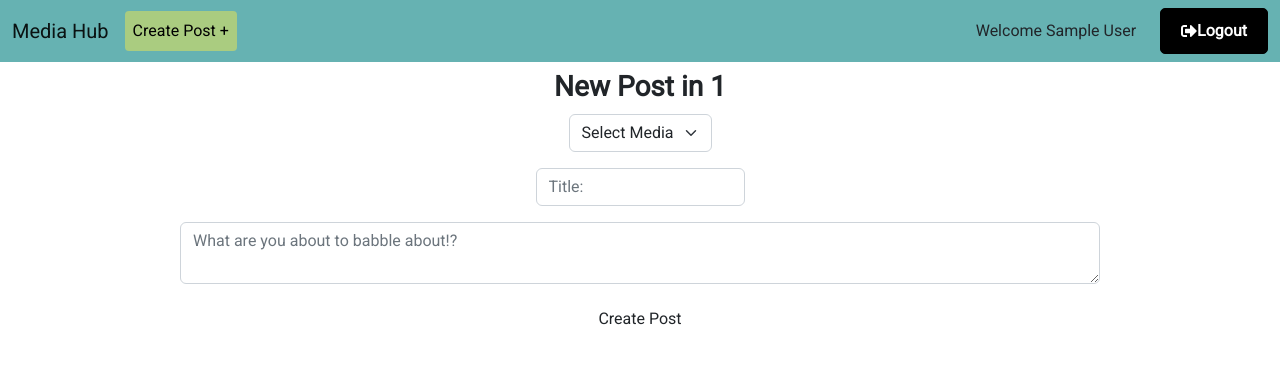
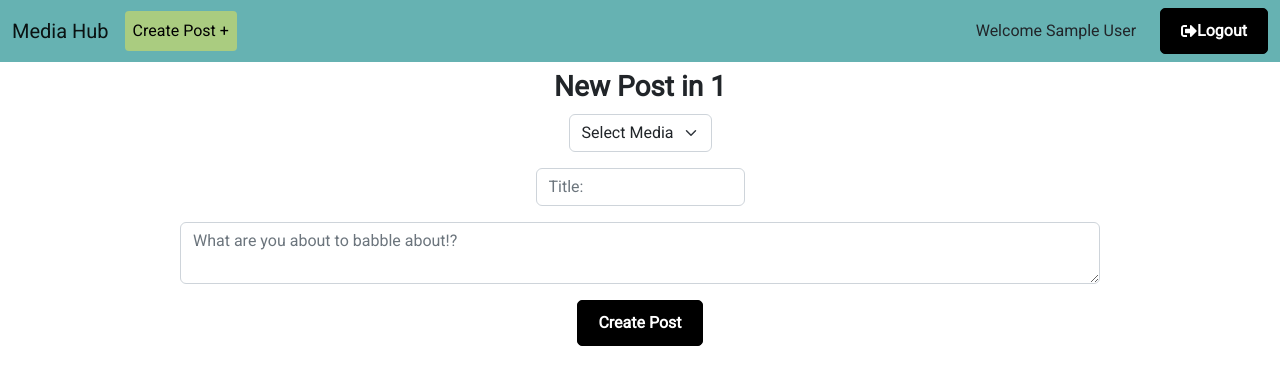
Before and after one commit to CEB-inc/front-end, a React (Vite) app: page /post/new/1 in a window 1280 px wide. Shown: the top 384 px of the page. Built offline with nearby package versions, Linux system fonts and the light colour scheme; no server answers; sample sign-in values are in the browser's storage; a web font is replaced by a local one.

Commit message:
remove flash, updated buttons

```diff
--- a/package.json
+++ b/package.json
@@ -15,7 +15,6 @@
     "boring-avatars": "^1.7.0",
     "react": "^18.0.0",
     "react-dom": "^18.0.0",
-    "react-flash-message": "^1.0.8",
     "react-hook-form": "^7.33.1",
     "react-icons": "^4.4.0",
     "react-redux": "^8.0.2",
--- a/src/components/pages/NewPost.jsx
+++ b/src/components/pages/NewPost.jsx
@@ -3,7 +3,6 @@ import { useNavigate, useParams } from "react-router-dom";
 import { useSelector, useDispatch } from "react-redux";
 import { createPost } from "../features/posts/postSlice";
 import usePostContext from "../../usePostContext";
-import FlashMessage from "react-flash-message";
 import "/src/index.css";
 
 function NewPost() {
@@ -13,7 +12,6 @@ function NewPost() {
   const [title, setTitle] = useState("");
   const [body, setBody] = useState("");
   const [score, setScore] = useState("");
-  const [errored, setErrored] = useState(false);
   const dispatch = useDispatch();
 
   const { user } = useSelector((state) => state.auth);
@@ -21,10 +19,6 @@ function NewPost() {
   // useNavigate lets us force the user to a path
   const nav = useNavigate();
 
-  // clear errors on field changes
-  useEffect(() => {
-    setErrored(false);
-  }, [media, title, body, score]);
 
   // Checks to see if a user is logged in
   // If no user, redirects to login
@@ -67,13 +61,6 @@ function NewPost() {
     <>
       <h2 className="fw-bold fs-3 d-flex justify-content-center">New Post in {category}</h2>
       <form className="container" onSubmit={submit}>
-        {errored && (
-          <FlashMessage duration={5000}>
-            <div className="alert alert-danger" role="alert">
-              Please fill in all fields.
-            </div>
-          </FlashMessage>
-        )}
         <div className="mb-3 d-flex justify-content-center">
           <div>
             <select className="form-select" value={media} onChange={(e) => setMedia(e.target.value)}>
@@ -120,7 +107,7 @@ function NewPost() {
         ) : (
           ""
         )}
-        <button className="btn m-auto">Create Post</button>
+        <button id="butt1" className="btn m-auto">Create Post</button>
       </form>
     </>
   );
--- a/src/components/pages/ShowPost.jsx
+++ b/src/components/pages/ShowPost.jsx
@@ -44,7 +44,7 @@ function ShowPost() {
       <div className="d-flex justify-content-center">
         {currentUserId === post.user && (
           <div className="d-flex">
-            <button id='butt' type="button" className="btn m-1"
+            <button id='butt3' type="button" className="btn m-1"
               onClick={() => {
                 dispatchAuth(deletePost(post._id));
                 dispatch({ type: "deletePost", payload: post._id });
@@ -53,7 +53,7 @@ function ShowPost() {
             >
               Delete
             </button>
-            <button id='butt' type="button" className="btn m-1"
+            <button id='butt4' type="button" className="btn m-1"
               onClick={() => {
                 nav(`/post/${post._id}/edit`);
               }}
--- a/src/index.css
+++ b/src/index.css
@@ -132,6 +132,69 @@ h3 {
   justify-content: center;
 }
 
+#butt4:hover {
+  background: #ffd451;
+  color: #000;
+}
+
+#butt4 {
+  padding: 10px 20px;
+  border: 1px solid #000;
+  border-radius: 5px;
+  background: #000;
+  color: #fff;
+  font-size: 16px;
+  font-weight: 700;
+  cursor: pointer;
+  text-align: center;
+  appearance: button;
+  display: flex;
+  align-items: center;
+  justify-content: center;
+}
+
+#butt3:hover {
+  background: #ff3434;
+  color: #000;
+}
+
+#butt3 {
+  padding: 10px 20px;
+  border: 1px solid #000;
+  border-radius: 5px;
+  background: #000;
+  color: #fff;
+  font-size: 16px;
+  font-weight: 700;
+  cursor: pointer;
+  text-align: center;
+  appearance: button;
+  display: flex;
+  align-items: center;
+  justify-content: center;
+}
+
+#butt1:hover {
+  background: #fff;
+  color: #000;
+}
+
+#butt1 {
+  padding: 10px 20px;
+  border: 1px solid #000;
+  border-radius: 5px;
+  background: #000;
+  color: #fff;
+  font-size: 16px;
+  font-weight: 700;
+  cursor: pointer;
+  text-align: center;
+  appearance: button;
+  display: flex;
+  align-items: center;
+  justify-content: center;
+}
+
 #createbutt:hover {
   background: #008080;
   color: #fff;
```
